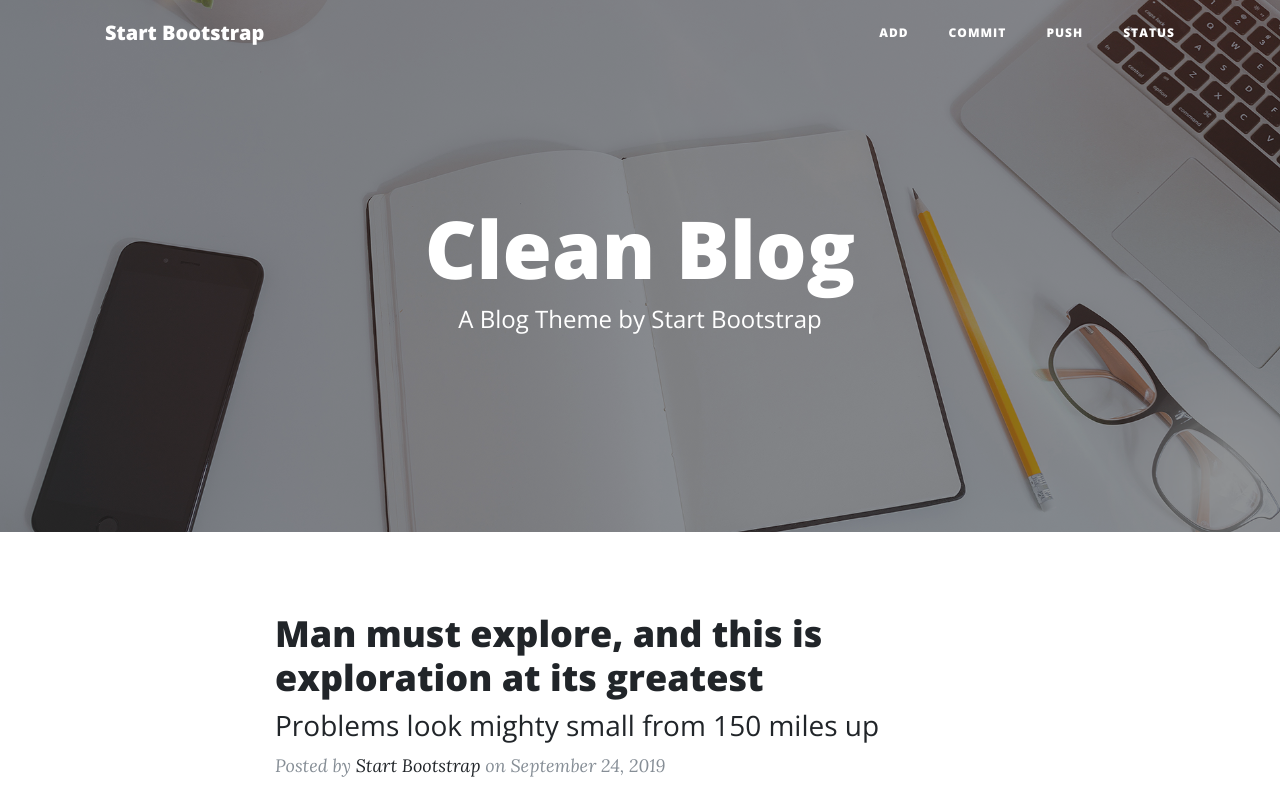
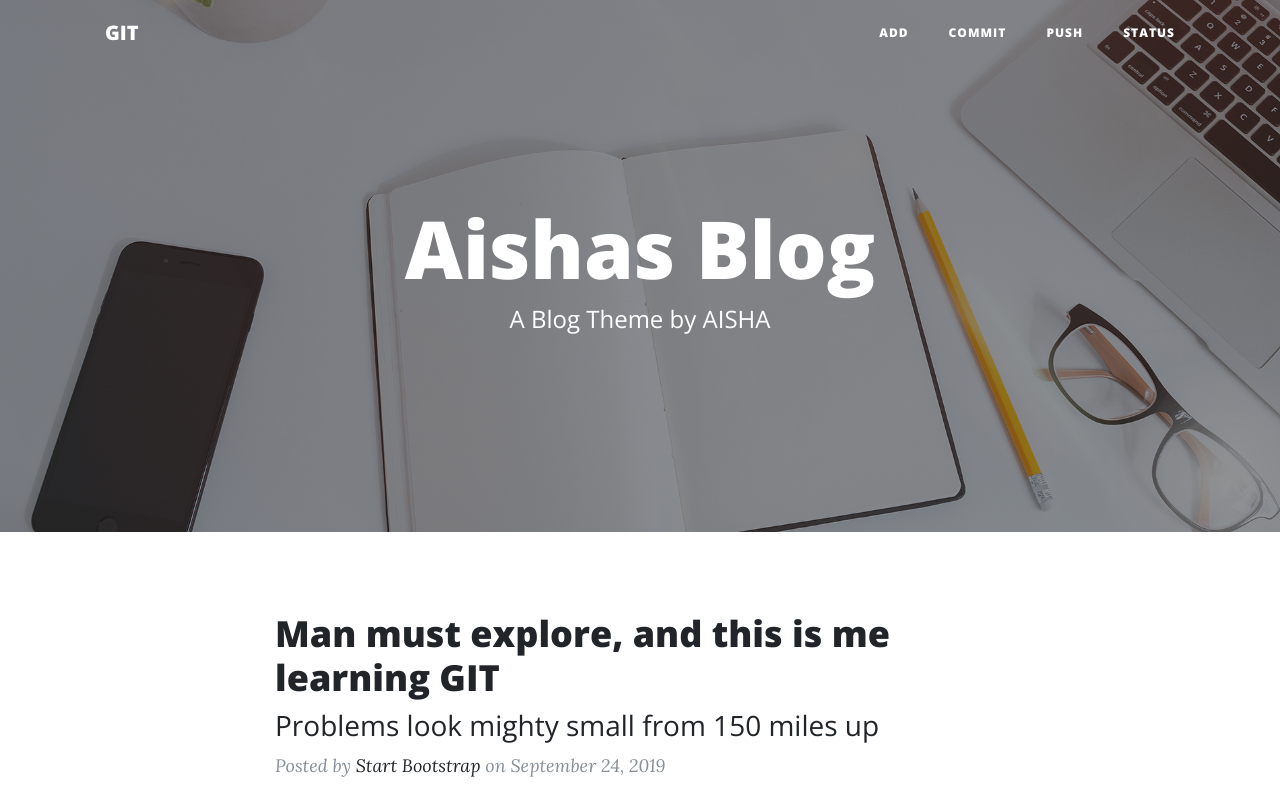
Before and after one commit to AISHAIFE/LearningGit, a website: page index.html in a window 1280 px wide. Shown: the top 800 px of the page. Drawn offline with nearby package versions, Linux system fonts and the light colour scheme.

```diff
--- a/index.html
+++ b/index.html
@@ -28,7 +28,7 @@
   <!-- Navigation -->
   <nav class="navbar navbar-expand-lg navbar-light fixed-top" id="mainNav">
     <div class="container">
-      <a class="navbar-brand" href="index.html">Start Bootstrap</a>
+      <a class="navbar-brand" href="index.html">GIT</a>
       <button class="navbar-toggler navbar-toggler-right" type="button" data-toggle="collapse" data-target="#navbarResponsive" aria-controls="navbarResponsive" aria-expanded="false" aria-label="Toggle navigation">
         Menu
         <i class="fas fa-bars"></i>
@@ -59,8 +59,8 @@
       <div class="row">
         <div class="col-lg-8 col-md-10 mx-auto">
           <div class="site-heading">
-            <h1>Clean Blog</h1>
-            <span class="subheading">A Blog Theme by Start Bootstrap</span>
+            <h1>Aishas Blog</h1>
+            <span class="subheading">A Blog Theme by  AISHA</span>
           </div>
         </div>
       </div>
@@ -74,7 +74,7 @@
         <div class="post-preview">
           <a href="post.html">
             <h2 class="post-title">
-              Man must explore, and this is exploration at its greatest
+              Man must explore, and this is me learning GIT
             </h2>
             <h3 class="post-subtitle">
               Problems look mighty small from 150 miles up
```
